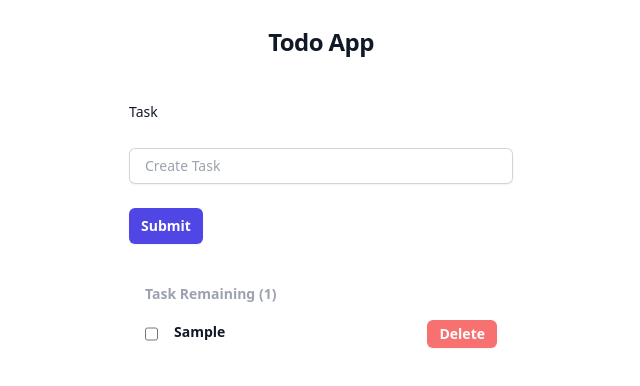
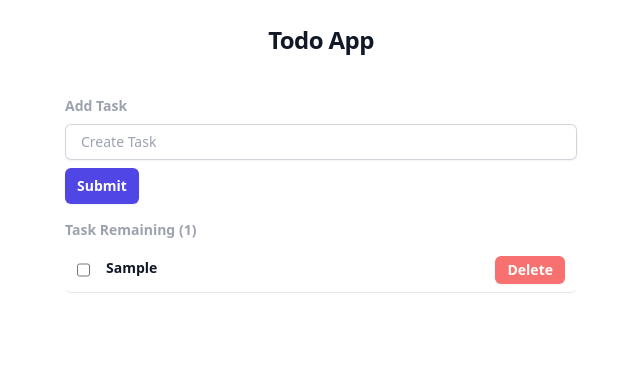
Before and after one commit to Satish9047/Angular-Todo, an Angular app: page / in a window 1280 px wide. Both pictures are taken after typing "Sample" into the empty fields and a click on the button "Submit". Shown: the top 386 px of the page, without its empty margins (319-959 px from the left). Built offline with nearby package versions, Linux system fonts and the light colour scheme.

Commit message:
improve UI + fixed minor bugs

```diff
--- a/src/app/todolist/todolist.component.html
+++ b/src/app/todolist/todolist.component.html
@@ -1,72 +1,127 @@
-<div>
-    <div class="flex min-h-full flex-col justify-center px-4 py-6 lg:px-6">
-        <div class="sm:mx-auto sm:w-full sm:max-w-sm">
-            <h2 class=" text-center text-2xl font-bold leading-9 tracking-tight text-gray-900">
+<div class="flex min-h-screen flex-col px-4 py-6 lg:px-6">
+  <div class="sm:mx-auto sm:w-full sm:max-w-sm md:max-w-lg">
+    <h2 class="text-center text-2xl font-bold tracking-tight text-gray-900">
       Todo App
     </h2>
   </div>
 
   <!-- FORM TO ADD TASKS -->
-        <div class="mt-10 sm:mx-auto sm:w-full sm:max-w-sm">
-            <form class="space-y-6" #todoForm="ngForm" (ngSubmit)="addTask(todoForm)" required>
-                <label for="task" class="block text-sm font-medium leading-6 text-gray-900">Task</label>
+  <div class="mt-10 sm:mx-auto sm:w-full sm:max-w-sm md:max-w-lg">
+    <form
+      class="space-y-2"
+      #todoForm="ngForm"
+      (ngSubmit)="addTask(todoForm)"
+      required
+    >
+      <label for="task" class="block text-sm font-medium text-gray-400">
+        <strong>Add Task</strong>
+      </label>
       <div class="mt-2">
-                    <input id="task" name="task" type="text" placeholder="Create Task" [(ngModel)]="task" required
-                        class="px-4 block w-full rounded-md border-0 py-1.5 text-gray-900 shadow-sm ring-1 ring-inset ring-gray-300 placeholder:text-gray-400 focus:ring-2 focus:ring-inset focus:ring-indigo-600 sm:text-sm sm:leading-6" />
+        <input
+          id="task"
+          name="task"
+          type="text"
+          placeholder="Create Task"
+          [(ngModel)]="task"
+          required
+          class="px-4 block w-full rounded-md border-0 py-1.5 text-gray-900 shadow-sm ring-1 ring-inset ring-gray-300 placeholder:text-gray-400 focus:ring-2 focus:ring-inset focus:ring-indigo-600 sm:text-sm sm:leading-6"
+        />
       </div>
       <div>
-                    <button type="submit"
-                        class="flex justify-center rounded-md bg-indigo-600 px-3 py-1.5 text-sm font-semibold leading-6 text-white shadow-sm hover:bg-indigo-500 focus-visible:outline focus-visible:outline-2 focus-visible:outline-offset-2 focus-visible:outline-indigo-600">
+        <button
+          type="submit"
+          class="flex justify-center rounded-md bg-indigo-600 px-3 py-1.5 text-sm font-semibold leading-6 text-white shadow-sm hover:bg-indigo-500 focus-visible:outline focus-visible:outline-2 focus-visible:outline-offset-2 focus-visible:outline-indigo-600"
+        >
           Submit
         </button>
       </div>
-
     </form>
-        </div>
   </div>
 
   <!-- TODO TASK -->
-    <div class="px-4 sm:mx-auto sm:w-full sm:max-w-sm mt-2" *ngIf="totalTasks > 0">
-        <p class="font-bold leading-9 text-sm text-gray-400">Task Remaining <span>({{totalTasks}})</span></p>
+  <div
+    class="px-4 md:px-0 sm:mx-auto sm:w-full sm:max-w-sm md:max-w-lg mt-2"
+    *ngIf="totalTasks > 0"
+  >
+    <p class="font-bold leading-9 text-sm text-gray-400">
+      Task Remaining <span>({{ totalTasks }})</span>
+    </p>
     <ul role="list" class="">
-            <li class="flex justify-between gap-x-6 py-2" *ngFor="let task of taskList; index as i">
+      <li
+        class="flex justify-between gap-x-6 py-2 border-b border-gray-200 hover:bg-indigo-200 rounded-md px-3"
+        *ngFor="let task of taskList; index as i"
+      >
         <div class="flex min-w-0 gap-x-4">
-                    <input type="checkbox" name="completed" id="completed" (change)="onCheck(i)">
-                    <p class="text-sm font-semibold leading-6 text-gray-900">{{task.taskName}}</p>
+          <input
+            type="checkbox"
+            name="completed"
+            id="completed"
+            (change)="onCheck(i)"
+          />
+          <p class="text-sm font-semibold leading-6 text-gray-900">
+            {{ task.taskName }}
+          </p>
         </div>
         <div class="shrink-0 sm:flex sm:flex-col sm:items-end">
-                    <button (click)="deleteTask(i)"
-                        class="flex justify-center rounded-md bg-red-400 px-3 py-1 text-sm font-semibold  text-white shadow-sm hover:bg-red-500">Delete</button>
+          <button
+            (click)="deleteTask(i)"
+            class="flex justify-center rounded-md bg-red-400 px-3 py-1 text-sm font-semibold text-white shadow-sm hover:bg-red-500"
+          >
+            Delete
+          </button>
         </div>
       </li>
     </ul>
   </div>
-    <div class=" px-4 sm:mx-auto sm:w-full sm:max-w-sm mt-2" *ngIf="totalTasks <= 0">
+  <div
+    class="px-4 md:px-0 sm:mx-auto sm:w-full sm:max-w-sm mt-2 md:max-w-lg"
+    *ngIf="totalTasks <= 0"
+  >
     <p class="font-bold leading-9 text-sm text-gray-400">Add a todo task</p>
   </div>
 
-
   <!-- COMPLETED TASK -->
-    <div class="px-4 sm:mx-auto sm:w-full sm:max-w-sm mt-2" *ngIf="totalCompletedTasks> 0">
+  <div
+    class="px-4 md:px-0 sm:mx-auto sm:w-full sm:max-w-sm mt-2 md:max-w-lg"
+    *ngIf="totalCompletedTasks > 0"
+  >
     <div class="flex justify-between items-center">
-            <p class="font-bold leading-9 text-sm text-gray-400">Completed Task
-                <span>({{totalCompletedTasks}})</span>
+      <p class="font-bold leading-9 text-sm text-gray-400">
+        Completed Task
+        <span>({{ totalCompletedTasks }})</span>
       </p>
-            <strong class="cursor-pointer text-sm text-red-400 hover:text-red-500" (click)="deleteAllCompleted()">Delete
-                All</strong>
+      <strong
+        class="cursor-pointer text-sm text-red-400 hover:text-red-500"
+        (click)="deleteAllCompleted()"
+        >Delete All</strong
+      >
     </div>
     <ul role="list" class="">
-            <li class="flex justify-between gap-x-6 py-2" *ngFor="let task of completedTaskList; index as i">
+      <li
+        class="flex justify-between gap-x-6 py-2 border-b border-gray-200 hover:bg-indigo-200 rounded-md px-3"
+        *ngFor="let task of completedTaskList; index as i"
+      >
         <div class="flex min-w-0 gap-x-4">
-                    <input type="checkbox" name="completed" checked id="completed" (change)="unCheckCompletedTask(i)">
-                    <p class="line-through text-gray-400 text-sm font-semibold leading-6">{{task.taskName}}</p>
+          <input
+            type="checkbox"
+            name="completed"
+            checked
+            id="completed"
+            (change)="unCheckCompletedTask(i)"
+          />
+          <p class="line-through text-gray-400 text-sm font-semibold leading-6">
+            {{ task.taskName }}
+          </p>
         </div>
         <div class="shrink-0 sm:flex sm:flex-col sm:items-end">
-                    <button (click)="deleteCompletedTask(i)"
-                        class="flex justify-center rounded-md bg-red-400 px-3 py-1 text-sm font-semibold  text-white shadow-sm hover:bg-red-500">Delete</button>
+          <button
+            (click)="deleteCompletedTask(i)"
+            class="flex justify-center rounded-md bg-red-400 px-3 py-1 text-sm font-semibold text-white shadow-sm hover:bg-red-500"
+          >
+            Delete
+          </button>
         </div>
       </li>
     </ul>
   </div>
-
 </div>
--- a/src/app/todolist/todolist.component.ts
+++ b/src/app/todolist/todolist.component.ts
@@ -56,9 +56,9 @@ export class TodolistComponent {
   // CHECK TO COMPLETE TASK
   onCheck(index: number) {
     this.taskList[index].isCompleted = !this.taskList[index].isCompleted;
-    localStorage.setItem("taskList", JSON.stringify(this.taskList));
     this.updateCompletedTasks(index);
     this.updateTotalRemaningTasks()
+    localStorage.setItem("taskList", JSON.stringify(this.taskList));
     localStorage.setItem(
       "completedTaskList",
       JSON.stringify(this.completedTaskList),
```
Lines whose indentation alone changed are shown as unchanged.
